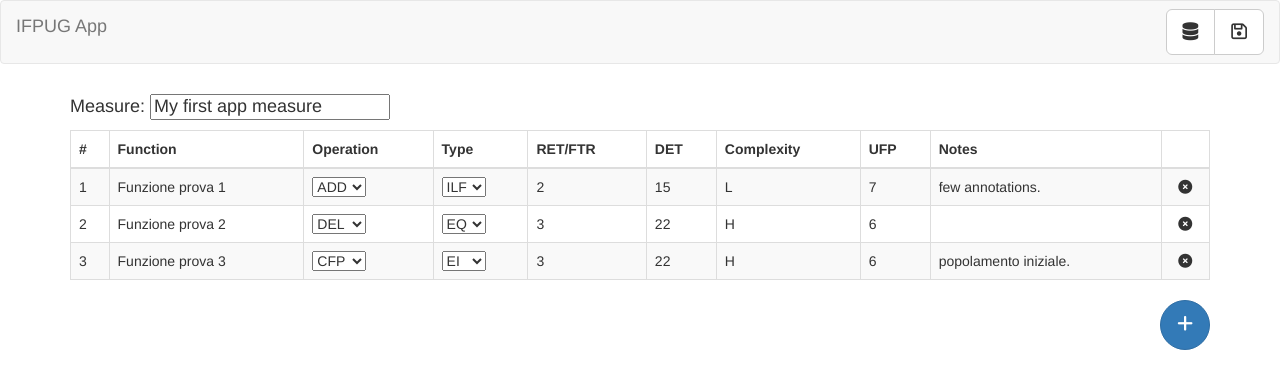
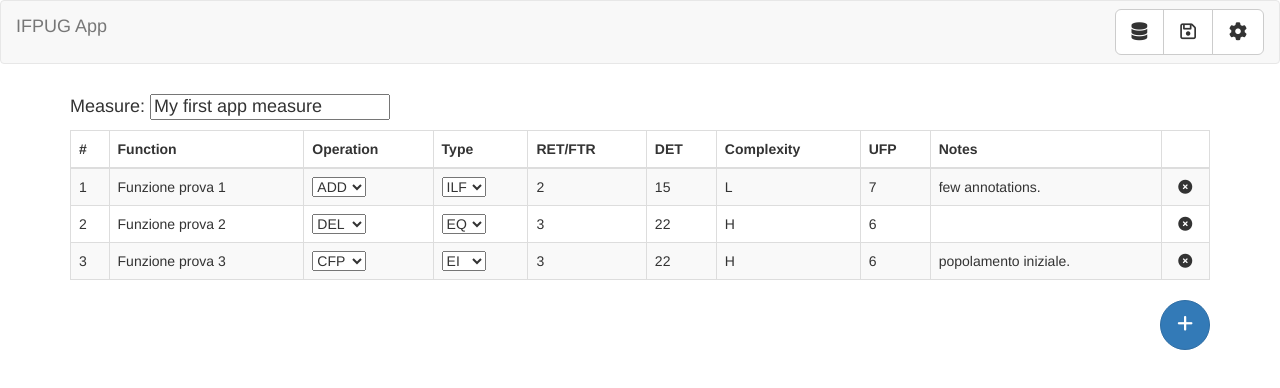
Before and after one commit to krisaore/ifpug, a React (Create React App) app in the folder client/: page / in a window 1280 px wide. Shown: the top 388 px of the page. Built offline with nearby package versions, Linux system fonts and the light colour scheme.

Commit message:
Added config icon

```diff
--- a/client/src/components/Navbar.js
+++ b/client/src/components/Navbar.js
@@ -13,6 +13,7 @@ class Navbar extends Component {
 					<div className="btn-group btn-group-lg" role="group">
 						<button type="button" className="btn btn-default navbar-btn" aria-label="Load" title="Load measure"><span className="fa fa-database" aria-hidden="true"></span></button>
 						<button type="button" className="btn btn-default navbar-btn" aria-label="Save" title="Save measure"><span className="fa fa-floppy-o" aria-hidden="true"></span></button>
+						<button type="button" className="btn btn-default navbar-btn" aria-label="Config" title="Configuration"><span className="fa fa-cog" aria-hidden="true"></span></button>
 					</div>
 				</div>
 			</div>
```
